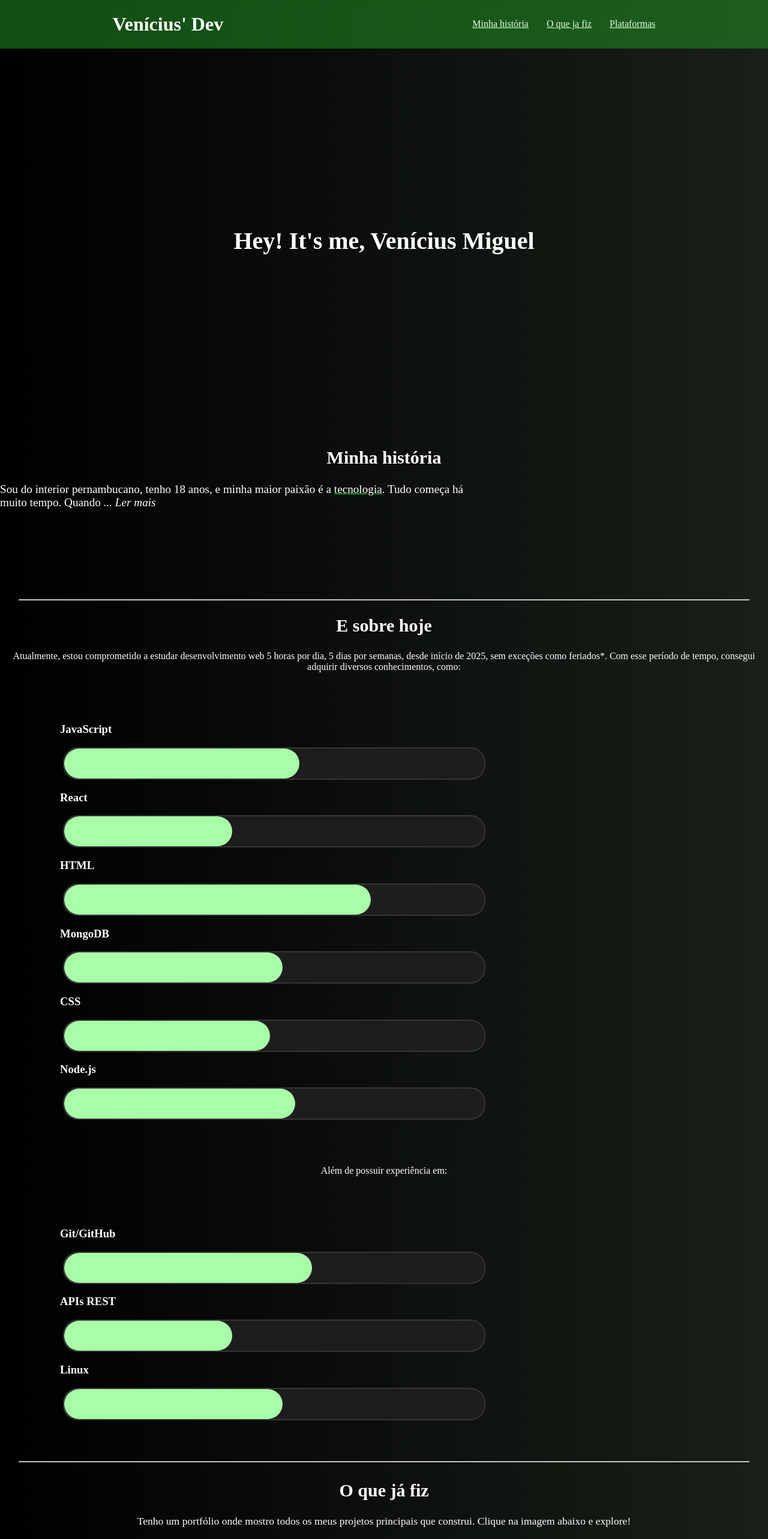
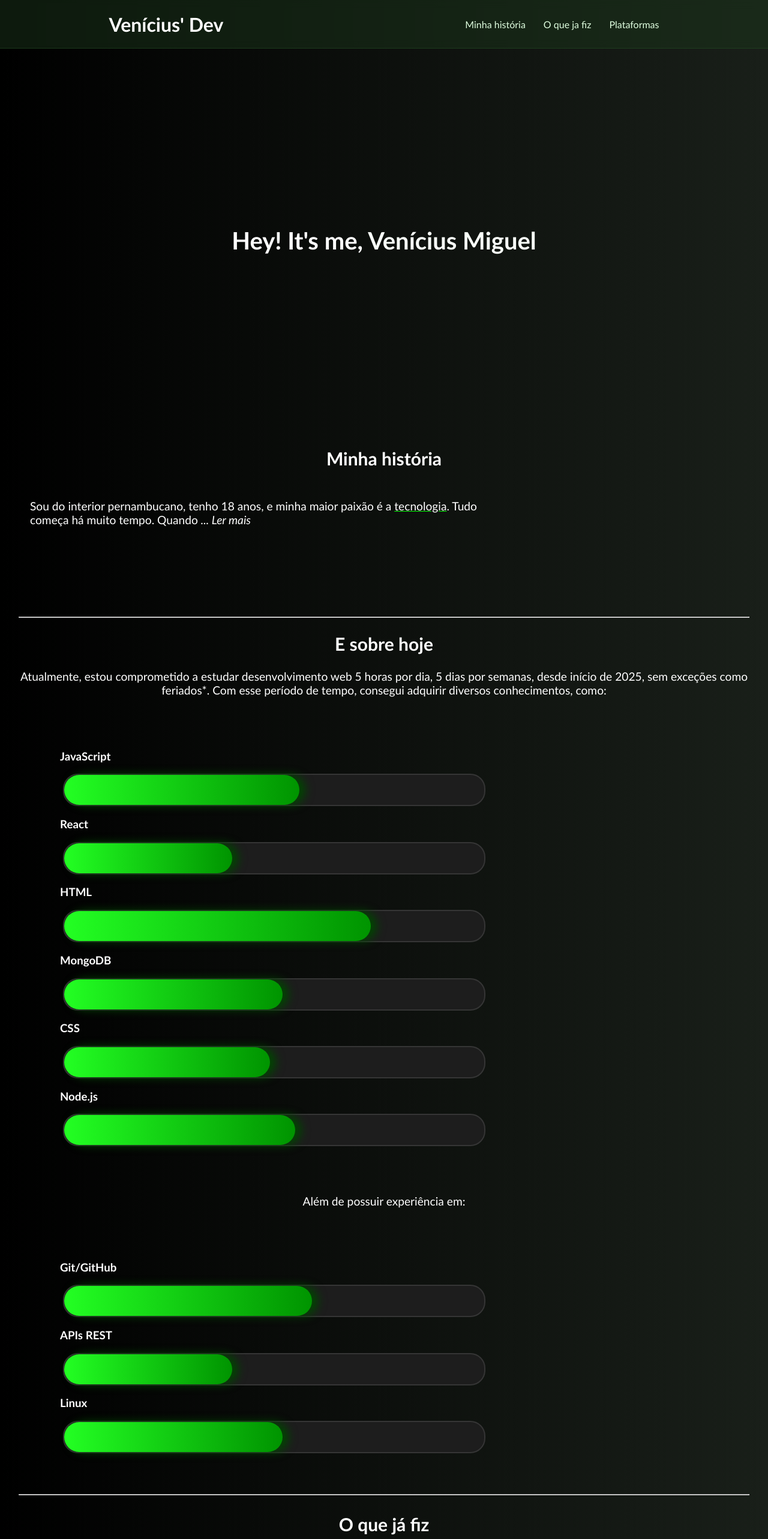
Before and after one commit to venicius8/venicius-dev, a React (Vite) app: page / in a window 1280 px wide. Shown: the top 2566 px of the page at 60% size. Built offline with nearby package versions, Linux system fonts and the light colour scheme.

Commit message:
style: improving overall design

```diff
--- a/src/App.jsx
+++ b/src/App.jsx
@@ -18,7 +18,7 @@ function App() {
 
       <Story></Story>
 
-      <section>
+      <section id="aboutToday">
         <hr />
         <h2>E sobre hoje</h2>
         <p>
--- a/src/index.css
+++ b/src/index.css
@@ -4,6 +4,7 @@ body {
   margin: 0;
   padding: 0;
   text-align: center;
+  font-family: "Gill Sans", "Gill Sans MT", Calibri, "Trebuchet MS", sans-serif;
 }
 
 h2 {
@@ -18,3 +19,7 @@ hr {
   color: rgb(0, 255, 0);
   width: 95vw;
 }
+
+p {
+  font-size: 1.2rem;
+}
--- a/src/style/header.css
+++ b/src/style/header.css
@@ -2,7 +2,7 @@ header {
   width: auto;
   height: 80px;
   top: 0;
-  background-color: rgba(36, 155, 36, 0.5);
+  background-color: rgba(26, 53, 26, 0.5);
   margin: 0;
   display: flex;
   z-index: 100;
@@ -20,10 +20,16 @@ ul {
 
 li {
   list-style: none;
+  transition: 0.3s;
+}
+
+li:hover {
+  scale: 1.1;
 }
 
 a {
   color: rgb(224, 255, 224);
+  text-decoration: none;
 }
 
 aside {
--- a/src/style/knowledgeChart.css
+++ b/src/style/knowledgeChart.css
@@ -11,7 +11,8 @@
 .knowledgeProgress {
   height: 50px;
   border-radius: 25px;
-  background-color: rgb(168, 255, 168);
+  background-image: linear-gradient(to right, rgb(35, 255, 35), rgb(0, 148, 0));
+  box-shadow: 10px 0 15px rgb(0, 70, 0);
   transition: 2s ease-in-out;
 }
 
--- a/src/style/story.css
+++ b/src/style/story.css
@@ -4,10 +4,7 @@
 
 .storyText {
   max-width: 800px;
-}
-
-.storyText p {
-  font-size: 1.2rem;
+  margin: 50px;
 }
 
 .storyText i {
--- a/src/style/whatIveDone.css
+++ b/src/style/whatIveDone.css
@@ -1,9 +1,5 @@
 #whatIveDone {
   margin: 30px;
-}
-
-#whatIveDone p {
-  font-size: 1.1rem;
 }
 
 .portfolio img {
```
